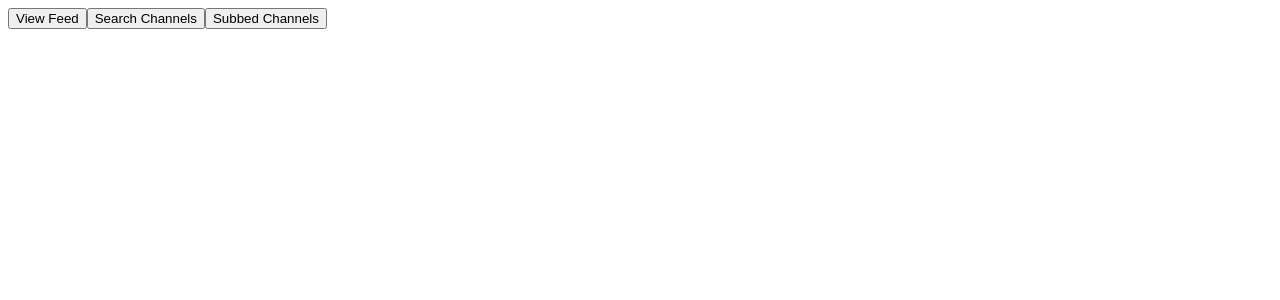
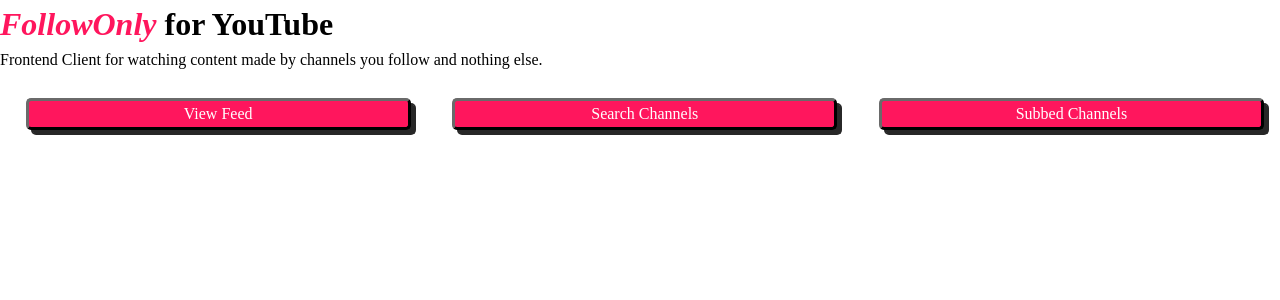
Before and after one commit to Nassim-Saboundji/FollowOnly-for-YouTube, a React (Create React App) app: page / in a window 1280 px wide. Shown: the top 300 px of the page. Built offline with nearby package versions, Linux system fonts and the light colour scheme.

Commit message:
working on the UI style

```diff
--- a/src/App.js
+++ b/src/App.js
@@ -2,7 +2,7 @@
 import SubsListComponent from './SubsListComponent/SubsListComponent';
 import SearchComponent from './SearchComponent/SearchComponent';
 import ViewSubsContent from './ViewSubsComponent/ViewSubsContent';
-
+import './style.css';
 
 class App extends React.Component {
 
@@ -61,21 +61,25 @@
         return (
             <>
                 <div>
-                    <button onClick={() => {
+                    <h1><span id="followOnly">FollowOnly</span> for YouTube</h1>
+                    <p>Frontend Client for watching content made by channels you follow and nothing else.</p>
+                </div>
+                <div className="wrapper">
+                    <button className="navButton" onClick={() => {
                         this.setState({navigateTo: {
                             searchComponent: false,
                             viewSubsContent: true,
                             subsComponent: false
                         }});
                     }}>View Feed</button>
-                    <button onClick={() => {
+                    <button className="navButton" onClick={() => {
                         this.setState({navigateTo: {
                             searchComponent: true,
                             viewSubsContent: false,
                             subsComponent: false
                         }});
                     }}>Search Channels</button>
-                    <button onClick={() => {
+                    <button className="navButton" onClick={() => {
                         this.setState({navigateTo: {
                             searchComponent: false,
                             viewSubsContent: false,
--- /dev/null
+++ b/src/style.css
@@ -0,0 +1,102 @@
+/* Box sizing rules */
+*,
+*::before,
+*::after {
+  box-sizing: border-box;
+}
+
+/* Remove default margin */
+body,
+h1,
+h2,
+h3,
+h4,
+p,
+figure,
+blockquote,
+dl,
+dd {
+  margin: 0;
+}
+
+/* Remove list styles on ul, ol elements with a list role, which suggests default styling will be removed */
+ul[role='list'],
+ol[role='list'] {
+  list-style: none;
+}
+
+/* Set core root defaults */
+html:focus-within {
+  scroll-behavior: smooth;
+}
+
+/* Set core body defaults */
+body {
+  min-height: 100vh;
+  text-rendering: optimizeSpeed;
+  line-height: 1.5;
+}
+
+/* A elements that don't have a class get default styles */
+a:not([class]) {
+  text-decoration-skip-ink: auto;
+}
+
+/* Make images easier to work with */
+img,
+picture {
+  max-width: 100%;
+  display: block;
+}
+
+/* Inherit fonts for inputs and buttons */
+input,
+button,
+textarea,
+select {
+  font: inherit;
+}
+
+/* Remove all animations, transitions and smooth scroll for people that prefer not to see them */
+@media (prefers-reduced-motion: reduce) {
+  html:focus-within {
+   scroll-behavior: auto;
+  }
+
+  *,
+  *::before,
+  *::after {
+    animation-duration: 0.01ms !important;
+    animation-iteration-count: 1 !important;
+    transition-duration: 0.01ms !important;
+    scroll-behavior: auto !important;
+  }
+}
+
+
+
+
+.navButton {
+    margin: 2vw 2vh 2vh 2vw;
+    filter: drop-shadow(5px 5px #272727);
+    color: rgb(255, 255, 255);
+    border-color: rgb(22, 22, 22);
+    border-radius: 5px;
+    border-width: 3px;
+    background-color: #FF165D;
+    transition: all .2s ease-in-out;
+}
+
+.navButton:hover, .navButton:active {
+    transform: scale(1.1);
+}
+
+.wrapper {
+    display: grid;
+    grid-template-columns: 1fr 1fr 1fr;
+}
+
+#followOnly {
+    font-style: italic;
+    color: #FF165D;
+}
```
